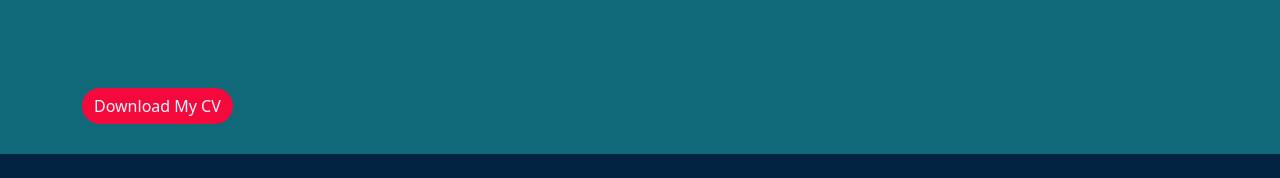
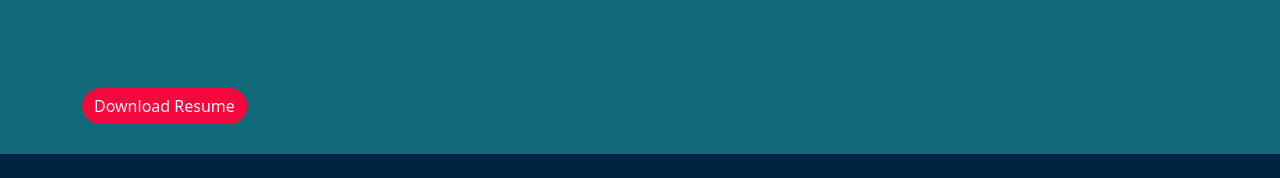
Before and after one commit to rasel497/myPortfolio, a plain HTML site: page index.html in a window 1280 px wide. Shown: the part 1363-1541 px from the top of the page. Drawn offline with nearby package versions, Linux system fonts and the light colour scheme; a web font is replaced by a local one.

Commit message:
added resume pdf file

```diff
--- a/index.html
+++ b/index.html
@@ -113,7 +113,10 @@
 
                 </div>
             </div>
-            <div class="btn"><a href="Loading.html" style="text-decoration: none; color: aliceblue;">Download My CV</a></div>
+            <div class="btn">
+                <a href="./resume/Rashel Hossain-Resume2.pdf" style="text-decoration: none; color: aliceblue;">Download
+                    Resume</a>
+            </div>
         </div>
 
     </div>
```
Also changed, not shown: 1 other file.
